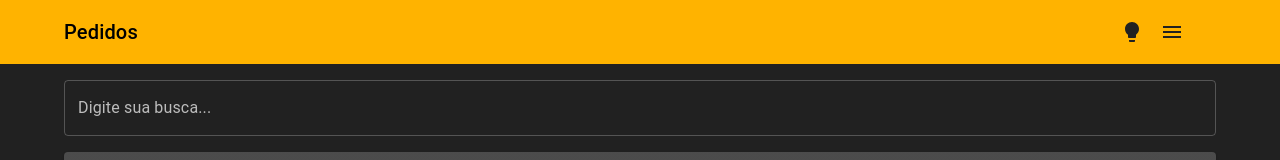
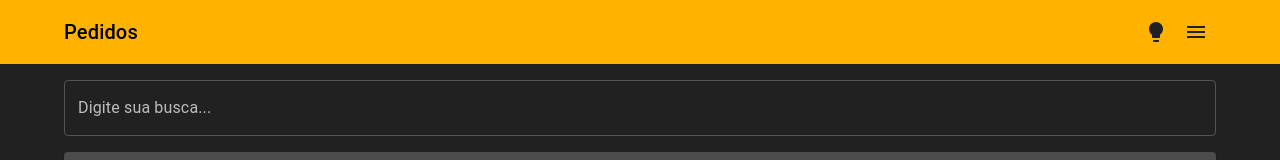
Before and after one commit to diasjoaovitor-zz/pedidos, a React (Create React App) app: page / in a window 1280 px wide. Shown: the top 160 px of the page. Built offline with nearby package versions, Linux system fonts and the light colour scheme; no server answers; the database is empty; sample sign-in values are in the browser's storage.

Commit message:
fix: menu padding

```diff
--- a/src/pages/Home.tsx
+++ b/src/pages/Home.tsx
@@ -44,7 +44,7 @@ export const Home: React.FC<Props> = ({ logout }) => {
     <Layout
       header={
         <Header title="Pedidos">
-          <Toolbar sx={{ padding: 0 }}>
+          <Toolbar sx={{ padding: '0 !important' }}>
             <ToggleTheme />
             <Menu handleLogout={handleLogout} />
           </Toolbar>
```
